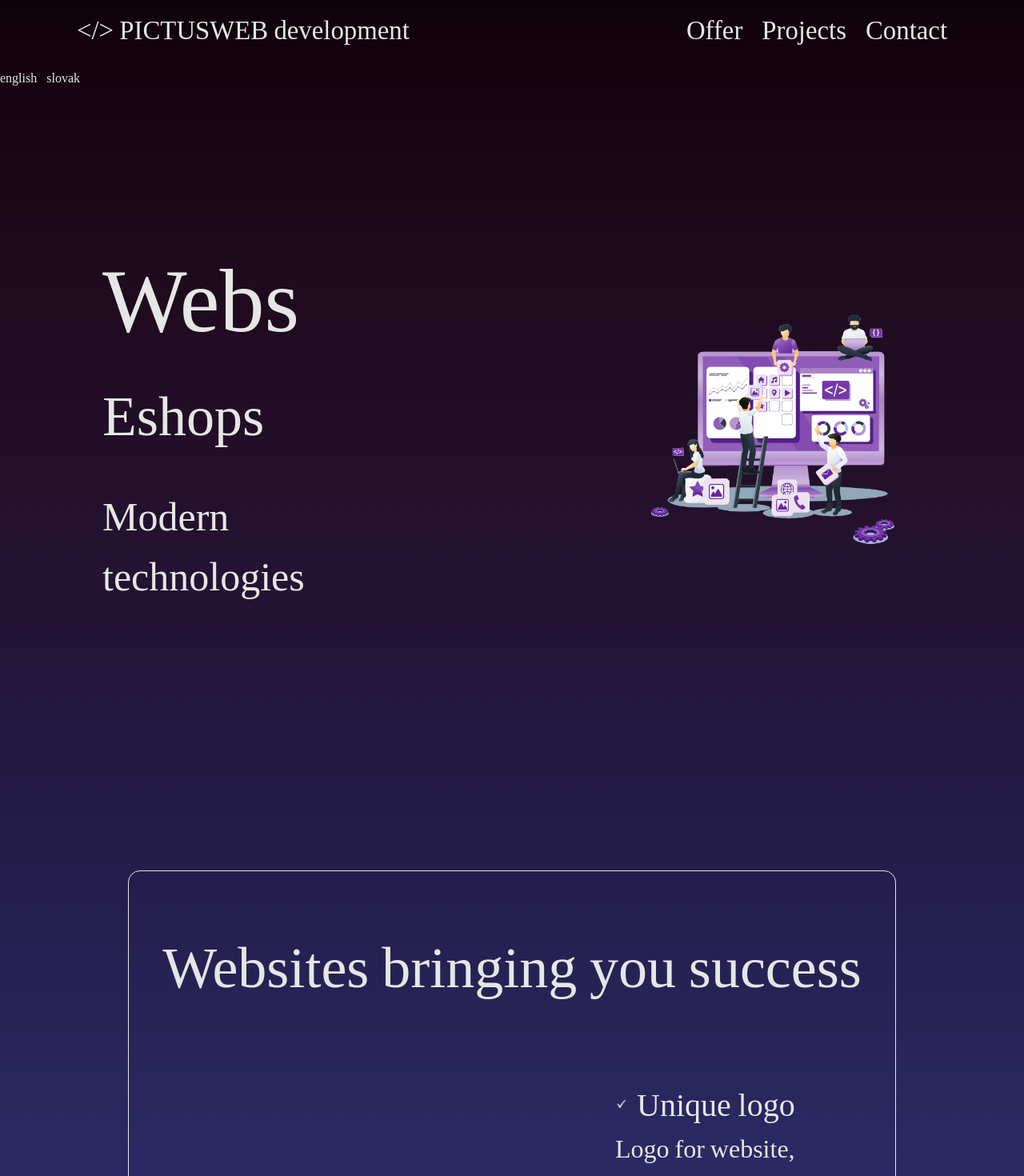
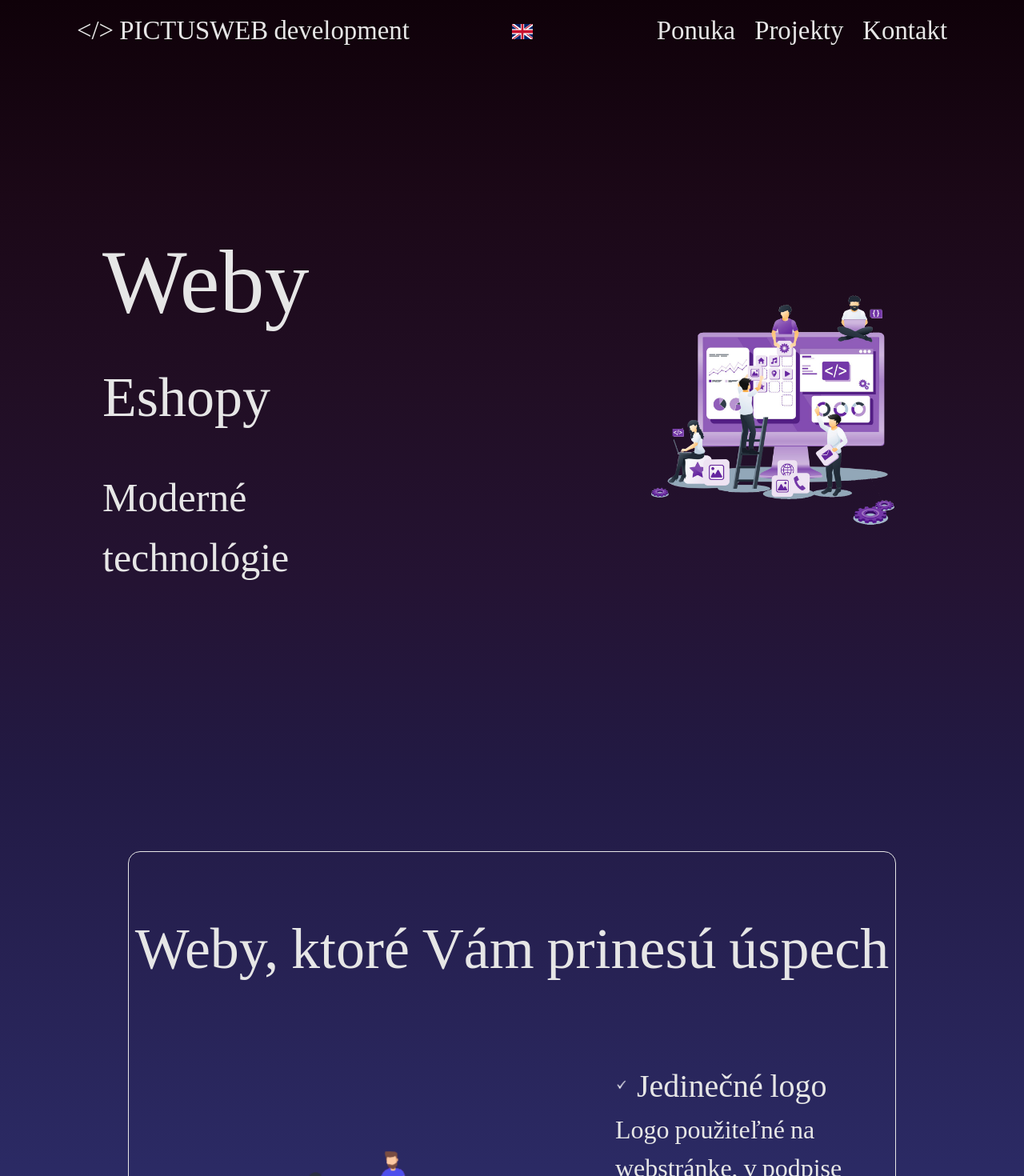
Before and after one commit to pkvarg/pictusweb-vite, a React (Vite) app: page / in a window 1280 px wide. Shown: the top 1470 px of the page at 80% size. Built offline with nearby package versions, Linux system fonts and the light colour scheme; a web font is replaced by a local one.

Commit message:
translation almost

```diff
--- a/src/App.jsx
+++ b/src/App.jsx
@@ -5,15 +5,34 @@ import { ScrollToTop } from './components'
 import './App.css'
 
 function App() {
-  const [language, setLanguage] = useState('slovak')
+  let lng = JSON.parse(window.localStorage.getItem('language'))
+  const [language, setLanguage] = useState(lng || 'slovak')
 
-  let callback = (language) => {
+  const handleLanguage = (language) => {
     setLanguage(language)
+    window.localStorage.setItem('language', JSON.stringify(language))
   }
-  console.log(language)
 
   return (
     <BrowserRouter>
+      <div className='relative'>
+        {language == 'slovak' && (
+          <button
+            onClick={() => handleLanguage('english')}
+            className='mr-3 absolute text-white top-[7rem] left-[10px] lg:top-[30px] lg:left-[50%] text-[30px]'
+          >
+            <img className='w-[120%]' src='/english.png' alt='english' />
+          </button>
+        )}
+        {language == 'english' && (
+          <button
+            onClick={() => handleLanguage('slovak')}
+            className='mr-3 absolute text-white top-[7rem] left-[10px] lg:top-[30px] lg:left-[50%] text-[30px]'
+          >
+            <img className='w-[120%]' src='/slovak.png' alt='slovak' />
+          </button>
+        )}
+      </div>
       <Routes>
         <Route path='/' element={<Home language={language} />} />
         <Route path='/projects' element={<OurProjects language={language} />} />
--- a/src/components/Languages/Data.json
+++ b/src/components/Languages/Data.json
@@ -57,7 +57,15 @@
     "contactSend": "Odoslať",
     "contactError": "Neodoslané! Napíšte nám na info@pictusweb.sk, prosím.",
     "contactError2": "Chyba! Napíšte nám na info@pictusweb.sk, prosím.",
-    "contactSuccess": "Vaša správa bola úspešne odoslaná!"
+    "contactSuccess": "Vaša správa bola úspešne odoslaná!",
+
+    "ourProjectsTitle": "Realizované projekty",
+    "ourProjectsSub": "V našich projektoch používame moderné technológie založené na jazyku JavaScript.",
+    "ourProjectsWebDesc1": "Prezentačný web",
+    "ourProjectsWebDesc2": "v základnej cene",
+    "ourProjectsTechs": "Technológie:",
+    "ourProjectsEshopDesc": "Moderný eshop",
+    "ourProjectsEshopProps": "Admin menu na mieru pre správu produktov, objednávok, recenzií, bannerov, mp3, videí a užívateľov s rôznymi prístupmi. Automatické generovanie faktúr odosielaných na email. Platba PayPal, kartou či na dobierku. Registrácia a prihlásenie cez email alebo Google."
   },
   "english": {
     "navbarOffer": "Offer",
@@ -113,6 +121,14 @@
     "contactSend": "Send",
     "contactError": "Not sent! Contact us via info@pictusweb.sk, please.",
     "contactError2": "Error! Write to info@pictusweb.sk, please.",
-    "contactSuccess": "Message successfully sent!"
+    "contactSuccess": "Message successfully sent!",
+
+    "ourProjectsTitle": "Realized projects",
+    "ourProjectsSub": "We use modern technologies based on JavaScript programming language.",
+    "ourProjectsWebDesc1": "Presentational web",
+    "ourProjectsWebDesc2": "for basic price",
+    "ourProjectsTechs": "Technologies:",
+    "ourProjectsEshopDesc": "Modern eshop",
+    "ourProjectsEshopProps": "Custom Admin menu for managing of product, orders, reviews, banners, mp3s, videos and users with different accesses. Automatic generating of invoices send to email. Payment via PayPal, card or cash. Registration and sign in via email or Google."
   }
 }
--- a/src/components/Navbar.jsx
+++ b/src/components/Navbar.jsx
@@ -5,14 +5,8 @@ import styles from '../styles'
 import { Link } from 'react-scroll'
 import Translation from '../components/Languages/Data.json'
 
-const Navbar = ({ callback }) => {
-  const [language, setLanguage] = useState('')
+const Navbar = ({ language }) => {
   const [content, setContent] = useState({})
-
-  const handleCallback = (language) => {
-    setLanguage(language)
-    callback(language)
-  }
 
   useEffect(() => {
     if (language == 'slovak') {
@@ -120,17 +114,6 @@ const Navbar = ({ callback }) => {
             </div>
           </div>
         </div>
-        <button
-          value='english'
-          onClick={(e) => handleCallback(e.target.value)}
-          className='mr-3'
-        >
-          english{' '}
-        </button>
-        <button value='slovak' onClick={(e) => handleCallback(e.target.value)}>
-          {' '}
-          slovak
-        </button>
       </nav>
     </>
   )
--- a/src/components/NavbarProjects.jsx
+++ b/src/components/NavbarProjects.jsx
@@ -5,14 +5,8 @@ import styles from '../styles'
 import { Link } from 'react-scroll'
 import Translation from '../components/Languages/Data.json'
 
-const Navbar = ({ callback }) => {
-  const [language, setLanguage] = useState('slovak')
+const Navbar = ({ language }) => {
   const [content, setContent] = useState({})
-
-  const handleCallback = (language) => {
-    setLanguage(language)
-    callback(language)
-  }
 
   useEffect(() => {
     if (language == 'slovak') {
@@ -88,7 +82,7 @@ const Navbar = ({ callback }) => {
                     href='/about'
                     className='text-[2rem] lg:text-[2.05rem] hover:text-dark-red'
                   >
-                    O firme
+                    {content.navbarAbout}
                   </a>
                 </li>
 
@@ -101,7 +95,7 @@ const Navbar = ({ callback }) => {
                     duration={500}
                     className='text-[2rem] lg:text-[2.05rem] hover:text-dark-red'
                   >
-                    Kontakt
+                    {content.navbarContact}
                   </Link>
                 </li>
               </ul>
--- a/src/pages/Home.jsx
+++ b/src/pages/Home.jsx
@@ -8,15 +8,15 @@ import Contact from '../sections/Contact'
 import { Footer } from '../components'
 import CookieConsent from 'react-cookie-consent'
 
-const Home = () => {
-  const [language, setLanguage] = useState()
-  const callback = (payload) => {
-    setLanguage(payload)
-  }
+const Home = ({ language }) => {
+  // const [language, setLanguage] = useState()
+  // const callback = (payload) => {
+  //   setLanguage(payload)
+  // }
   return (
     <>
       <div className='hero-gradient'>
-        <Navbar callback={callback} />
+        <Navbar language={language} />
 
         <Hero language={language} />
         <Services language={language} />
--- a/src/pages/OurProjects.jsx
+++ b/src/pages/OurProjects.jsx
@@ -1,11 +1,23 @@
-import React, { useLayoutEffect } from 'react'
+import React, { useState, useEffect, useLayoutEffect } from 'react'
 import Footer from '../components/Footer'
 import Contact from '../sections/Contact'
 import { motion } from 'framer-motion'
+import Translation from '../components/Languages/Data.json'
 
 import NavbarProjects from '../components/NavbarProjects'
 
 const OurProjects = () => {
+  let lng = JSON.parse(window.localStorage.getItem('language'))
+  const [language, setLanguage] = useState(lng || 'slovak')
+  console.log(language)
+  const [content, setContent] = useState({})
+
+  useEffect(() => {
+    if (language == 'slovak') {
+      setContent(Translation.slovak)
+    } else setContent(Translation.english)
+  })
+
   useLayoutEffect(() => {
     window.scrollTo(0, 0)
   })
@@ -17,8 +29,8 @@ const OurProjects = () => {
   return (
     <>
       <div className='px-4 lg:px-0 hero-gradient text-white flex flex-col justify-center items-center gap-40'>
-        <NavbarProjects />
-        <h1 className='text-[56px]'>Realizované projekty</h1>
+        <NavbarProjects language={language} />
+        <h1 className='text-[56px]'>{content.ourProjectsTitle}</h1>
         <motion.div
           initial={{ opacity: 0 }}
           whileInView={{ opacity: 1 }}
@@ -32,14 +44,11 @@ const OurProjects = () => {
             alt='js-web-development'
           />
         </motion.div>
-        <h1 className='text-[32.5px] text-center'>
-          V našich projektoch používame moderné technológie založené na jazyku
-          JavaScript.
-        </h1>
+        <h1 className='text-[32.5px] text-center'>{content.ourProjectsSub}</h1>
         <div className='flex lg:flex-row flex-col items-center justify-center gap-40 '>
           <div className='flex flex-col justify-center items-center'>
-            <h2 className='text-[30px]'>Prezentačný web</h2>
-            <h3 className='text-[25px]'>v základnej cene</h3>
+            <h2 className='text-[30px]'>{content.ourProjectsWebDesc1}</h2>
+            <h3 className='text-[25px]'>{content.ourProjectsWebDesc2}</h3>
             <a href='https://github.com/pkvarg/ioana-vite' target='_blank'>
               <img className='mt-10' src='/git-hub-green.png' alt='git-hub' />
             </a>
@@ -61,7 +70,7 @@ const OurProjects = () => {
           </motion.div>
         </div>
         <div className='flex flex-col lg:flex-row justify-center items-center gap-10'>
-          <h1 className='text-[30px] mt-2'>Technológie:</h1>
+          <h1 className='text-[30px] mt-2'>{content.ourProjectsTechs}</h1>
 
           <svg
             xmlns='http://www.w3.org/2000/svg'
@@ -148,15 +157,15 @@ const OurProjects = () => {
             </a>
           </motion.div>
           <div className='flex flex-col justify-center items-center'>
-            <h2 className='text-[30px]'>Prezentačný web</h2>
-            <h3 className='text-[25px]'>v základnej cene</h3>
+            <h2 className='text-[30px]'>{content.ourProjectsWebDesc1}</h2>
+            <h3 className='text-[25px]'>{content.ourProjectsWebDesc2}</h3>
             <a href='https://github.com/pkvarg/vite-dvl' target='_blank'>
               <img className='mt-10' src='/git-hub-green.png' alt='git-hub' />
             </a>
           </div>
         </div>
         <div className='flex flex-col lg:flex-row justify-center items-center gap-10'>
-          <h1 className='text-[30px] mt-2'>Technológie:</h1>
+          <h1 className='text-[30px] mt-2'>{content.ourProjectsTechs}</h1>
 
           <svg
             xmlns='http://www.w3.org/2000/svg'
@@ -228,8 +237,8 @@ const OurProjects = () => {
         </div>
         <div className='flex lg:flex-row flex-col items-center justify-center gap-40'>
           <div className='flex flex-col justify-center items-center'>
-            <h2 className='text-[30px]'>Moderný eshop</h2>
-            <h3 className='text-[25px]'>v základnej cene</h3>
+            <h2 className='text-[30px]'>{content.ourProjectsEshopDesc}</h2>
+            <h3 className='text-[25px]'>{content.ourProjectsWebDesc2}</h3>
             <a href='https://github.com/pkvarg/prud' target='_blank'>
               <img className='mt-10' src='/git-hub-green.png' alt='git-hub' />
             </a>
@@ -248,13 +257,10 @@ const OurProjects = () => {
         </div>
 
         <h3 className='mx-4 lg:mx-40 text-[25px] text-center '>
-          Admin menu na mieru pre správu produktov, objednávok, recenzií,
-          bannerov, mp3, videí a užívateľov s rôznymi prístupmi. Automatické
-          generovanie faktúr odosielaných na email. Platba PayPal, kartou či na
-          dobierku. Registrácia a prihlásenie cez email alebo Google.
+          {content.ourProjectsEshopProps}
         </h3>
         <div className='flex flex-col lg:flex-row justify-center items-center gap-10 pb-0'>
-          <h1 className='text-[30px] mt-2'>Technológie:</h1>
+          <h1 className='text-[30px] mt-2'>{content.ourProjectsTechs}</h1>
 
           <img
             className='w-[35%] lg:w-[3.5%]'
```
Also changed, not shown: public/english.png (added), public/slovak.png (added).
